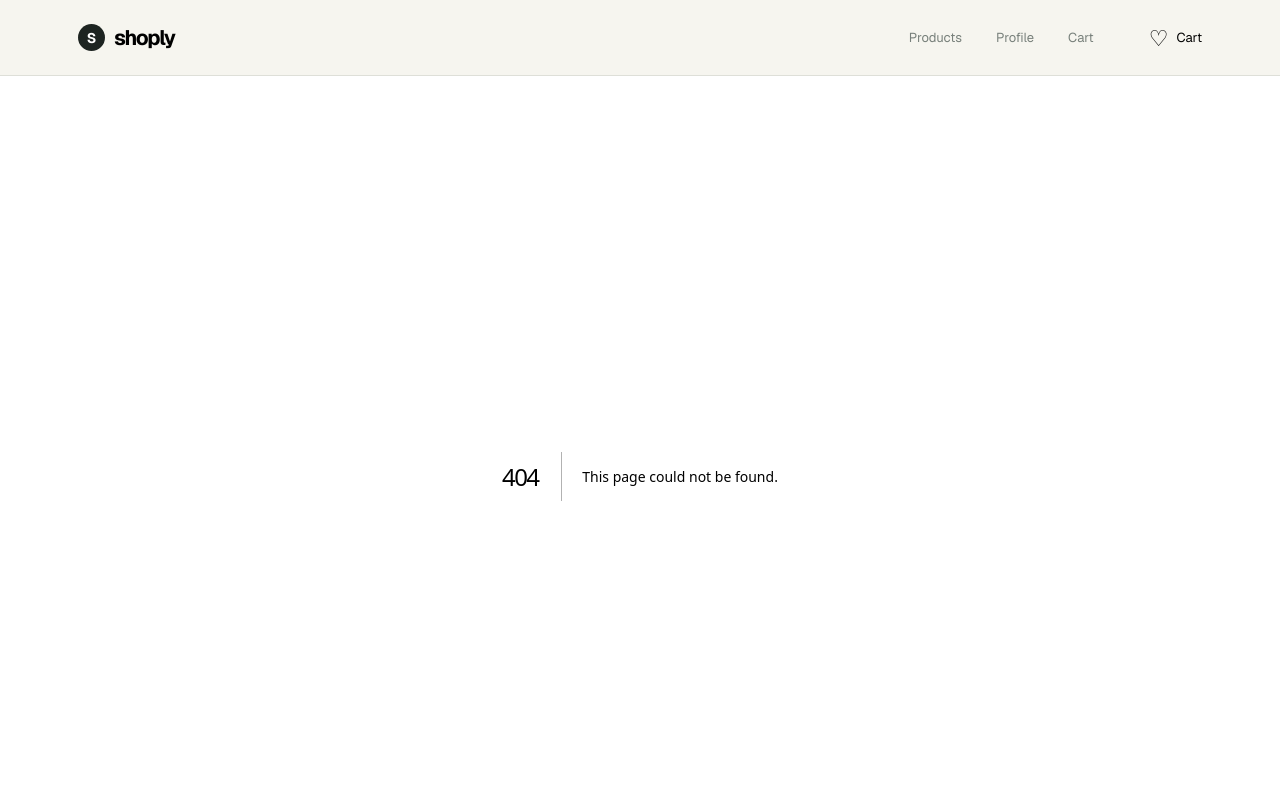
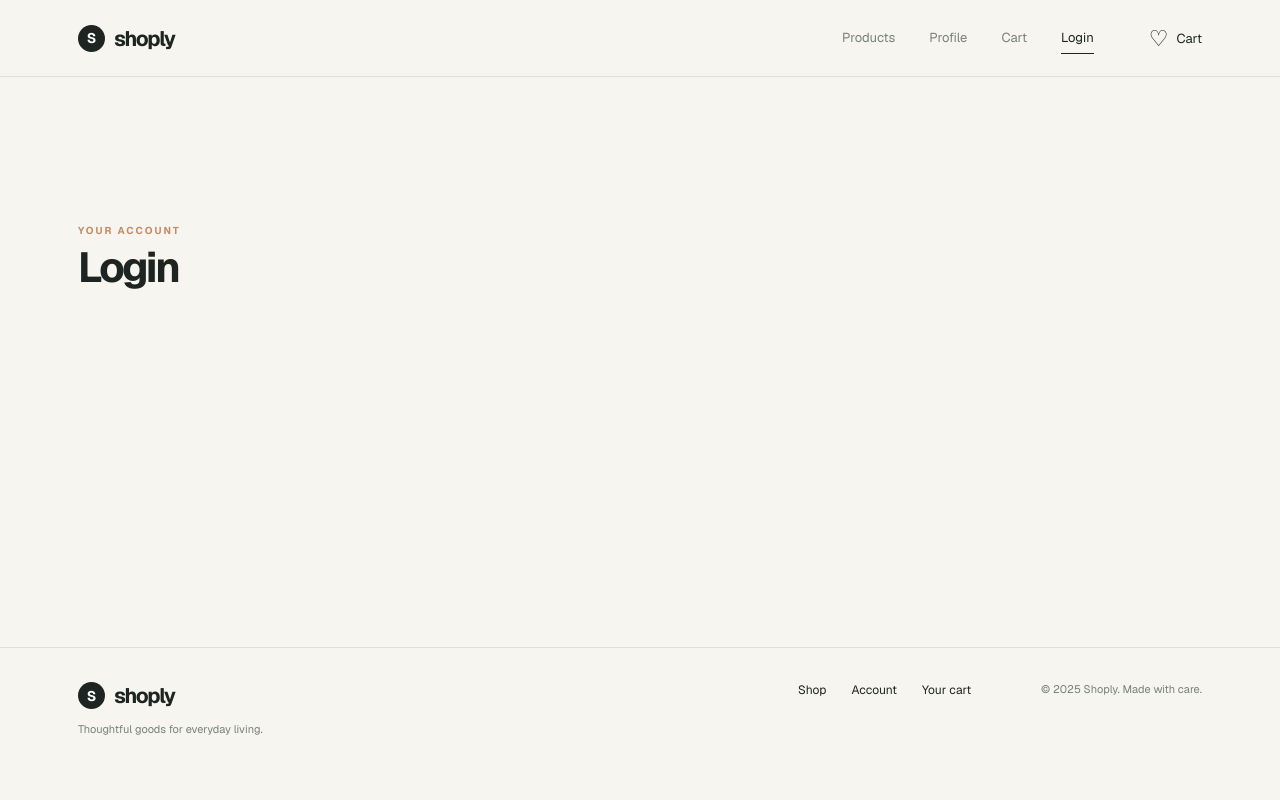
Before and after one commit to Ninuci5/mid-term, a Next.js app: page /login in a window 1280 px wide. Before the commit this address had no page. Shown: the top 800 px of the page. Built offline with nearby package versions, Linux system fonts and the light colour scheme.

Commit message:
added login page

```diff
--- /dev/null
+++ b/src/app/login/page.js
@@ -0,0 +1,12 @@
+export default function LoginPage() {
+  return (
+    <section className="page-shell">
+      <div className="section-heading">
+        <div>
+          <p className="eyebrow">YOUR ACCOUNT</p>
+          <h1>Login</h1>
+        </div>
+      </div>
+    </section>
+  );
+}
--- a/src/components/NavBar.js
+++ b/src/components/NavBar.js
@@ -7,6 +7,7 @@ const links = [
   { href: "/products", label: "Products" },
   { href: "/profile", label: "Profile" },
   { href: "/cart", label: "Cart" },
+  { href: "/login", label: "Login" },
 ];
 
 export default function NavBar() {
```
